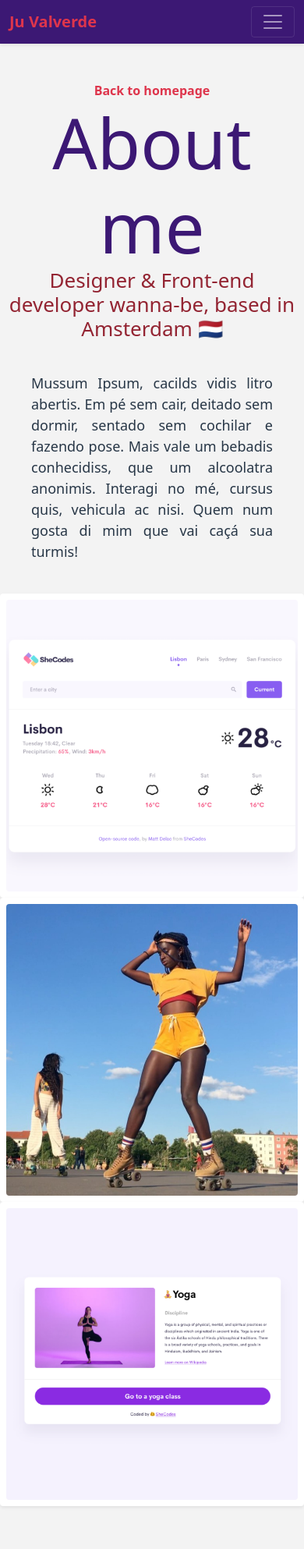
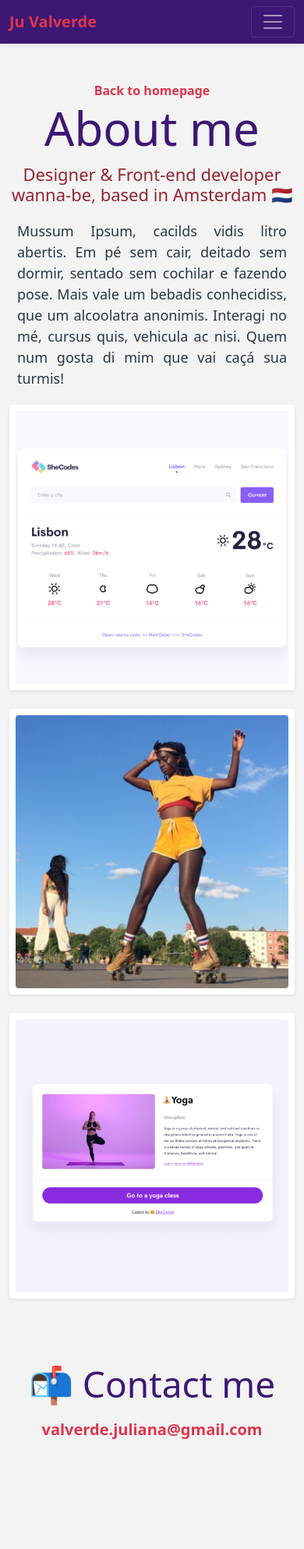
Before and after one commit to juvalverde/portfolio-sc, a plain HTML site: page about.html in a window 390 px wide. Shown: the top 1986 px of the page at 78% size. After the commit the page ends 1888 px from the top, so only its background shows below. Drawn offline with nearby package versions, Linux system fonts and the light colour scheme.

Commit message:
Added media query for mobile view

```diff
--- a/about.html
+++ b/about.html
@@ -70,7 +70,7 @@
       </div>
     </nav>
 
-    <div class="col-sm-12">
+    <div class="col-sm-12 container">
       <a href="/index.html" title="Homepage">Back to homepage</a>
       <h1>About me</h1>
       <h3>Designer & Front-end developer wanna-be, based in Amsterdam 🇳🇱</h3>
@@ -82,21 +82,21 @@
       </p>
       <div class="container mb-5">
         <div class="row">
-          <div class="col-sm-4 p-2 shadow-sm bg-white rounded">
+          <div class="col-sm-4 mb-4 p-2 shadow-sm bg-white rounded">
             <img
               src="/img/weather.png"
               alt="weather app project"
               class="img-fluid rounded"
             />
           </div>
-          <div class="col-sm-4 p-2 shadow-sm bg-white rounded">
+          <div class="col-sm-4 mb-4 p-2 shadow-sm bg-white rounded">
             <img
               src="/img/roller-skating.jpg"
               alt="roller skating project"
               class="img-fluid rounded"
             />
           </div>
-          <div class="col-sm-4 p-2 shadow-sm bg-white rounded">
+          <div class="col-sm-4 mb-4 p-2 shadow-sm bg-white rounded">
             <img
               src="/img/yoga.png"
               alt="yoga app project"
--- a/src/styles.css
+++ b/src/styles.css
@@ -111,3 +111,24 @@ a:visited {
   font-weight: 600;
   display: inline-block;
 }
+
+@media (max-width: 600px) {
+  h1 {
+    font-size: 60px;
+    margin-bottom: 10px;
+  }
+  h2 {
+    font-size: 34px';
+  }
+  h3 {
+    font-size: 22px;
+  }
+  .project-content {
+    text-align: center;
+        margin: 20px 0px;
+  }
+  .fakeBio {
+    margin: 20px 10px;
+  }
+
+}
```
Also changed, not shown: index.html (+1 -1 lines).
